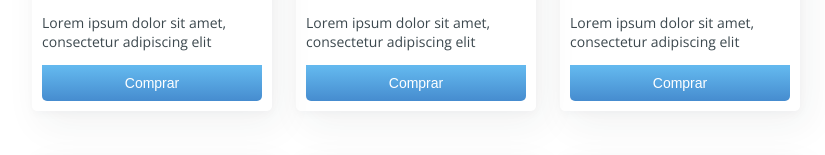
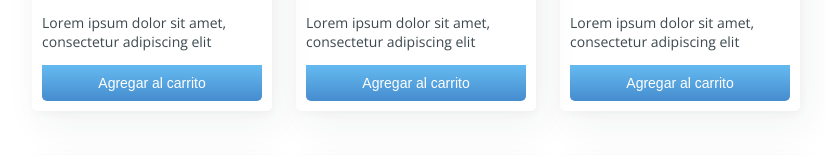
Before and after one commit to danyel117/platzi-conf-store, a Next.js app: page / in a window 1280 px wide. Shown: the part 392-547 px from the top of the page, without its empty margins (224-1049 px from the left). Built offline with nearby package versions, Linux system fonts and the light colour scheme; grey boxes are pictures that could not be loaded.

Commit message:
clase 29: agregar items al carrito

```diff
--- a/components/Header/index.js
+++ b/components/Header/index.js
@@ -1,8 +1,12 @@
 import React from 'react';
 import Link from 'next/link';
+import {useAppContext} from 'context/AppContext'
 import { HeaderS, Checkout } from './styles';
 
-const Header = () => (
+const Header = () => {
+  const {state} = useAppContext()
+  const {cart} = state
+  return(
     <HeaderS>
       <Link href="/">
         <h1>PlatziConf Merch</h1>
@@ -11,8 +15,14 @@ const Header = () => (
         <Link href="/checkout">
           <i className="fas fa-shopping-basket" />
         </Link>
+        {cart.length>0 && (
+        <div>
+          {cart.length}
+        </div>
+      )}
       </Checkout>
     </HeaderS>
-);
+  )
+};
 
 export default Header;
--- a/components/Products/index.js
+++ b/components/Products/index.js
@@ -1,4 +1,6 @@
-import React, { useState, useEffect } from 'react';
+/* eslint-disable react/jsx-one-expression-per-line */
+import React from 'react';
+import {useAppContext} from 'context/AppContext'
 import {
   ProductItems,
   ProductItem,
@@ -7,19 +9,28 @@ import {
   ProductImage,
 } from './styles';
 
-const Products = ({ products }) => (
+const Products = () => {
+  const {state,addToCart} = useAppContext()
+  const {products} = state
+
+  const handleAddToCart = (product)=>{
+    addToCart(product)
+  }
+
+  return(
     <div>
       <ProductItems>
         {products.map((product) => (
-        <Product key={product.id} product={product} />
+          <Product key={product.id} product={product} handleAddToCart={handleAddToCart} />
         ))}
       </ProductItems>
     </div>
-);
+  )
+};
 
 export default Products;
 
-const Product = ({ product }) => (
+const Product = ({ product, handleAddToCart }) => (
   <ProductItem>
     <ProductImage
       src={product.image}
@@ -33,7 +44,7 @@ const Product = ({ product }) => (
         <span>${product.price}</span>
       </h2>
       <p>{product.description}</p>
-      <Button>Comprar</Button>
+      <Button onClick={() => handleAddToCart(product)}>Agregar al carrito</Button>
     </ProductItemInfo>
   </ProductItem>
 );
```
Lines whose indentation alone changed are shown as unchanged.
